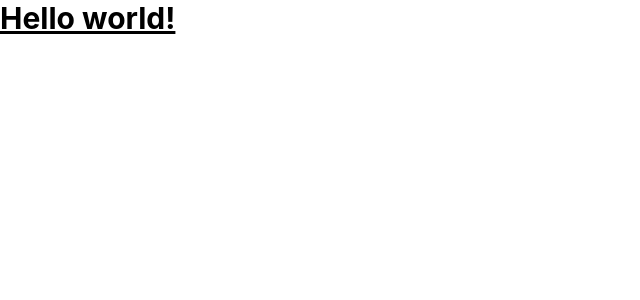
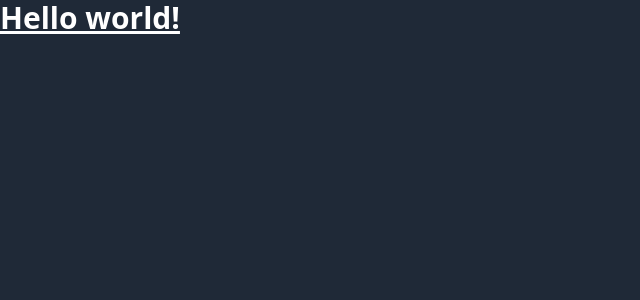
Before and after one commit to ZacWarner/wedding-website-v2, a Next.js app: page / in a window 1280 px wide. Shown: the top 300 px of the page, without its empty margins (0-640 px from the left). Built offline with nearby package versions, Linux system fonts and the light colour scheme.

Commit message:
added default page colors

```diff
--- a/pages/_app.tsx
+++ b/pages/_app.tsx
@@ -1,4 +1,5 @@
 import '../styles/globals.css'
+import 'tailwindcss/tailwind.css';
 import type { AppProps } from 'next/app'
 
 function MyApp({ Component, pageProps }: AppProps) {
--- a/styles/globals.css
+++ b/styles/globals.css
@@ -2,19 +2,6 @@
 @tailwind components;
 @tailwind utilities;
 
-html,
 body {
-  padding: 0;
-  margin: 0;
-  font-family: -apple-system, BlinkMacSystemFont, Segoe UI, Roboto, Oxygen,
-    Ubuntu, Cantarell, Fira Sans, Droid Sans, Helvetica Neue, sans-serif;
+  @apply text-white bg-gray-800;
 }
-
-a {
-  color: inherit;
-  text-decoration: none;
-}
-
-* {
-  box-sizing: border-box;
-}
```
